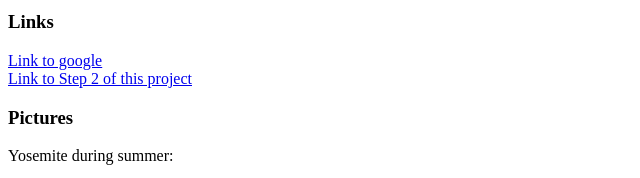
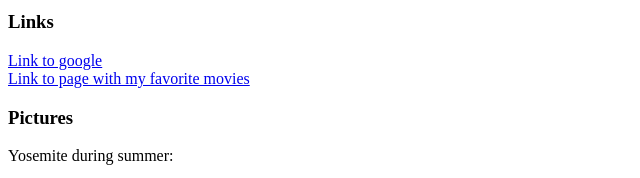
Before and after one commit to mattholm/html-practice, a plain HTML site: page index.html in a window 1280 px wide. Shown: the part 290-468 px from the top of the page, 0-640 px from the left. Drawn offline with Linux system fonts and the light colour scheme; grey boxes are pictures that could not be loaded.

Commit message:
Update index.html

```diff
--- a/index.html
+++ b/index.html
@@ -20,7 +20,7 @@
     <h3>Links</h3>
     <a href="http://www.google.com">Link to google</a>
     <br />
-    <a href="http://mattholm.github.io/html-practice/favorite-movies">Link to Step 2 of this project</a>
+    <a href="http://mattholm.github.io/html-practice/favorite-movies">Link to page with my favorite movies</a>
     <h3>Pictures</h3>
     <p>Yosemite during summer:</p>
     <img src="http://img.mi9.com/landscape/5082/dream-summer-2012-summer-in-yosemite_2560x1600_96307.jpg" alt="whops, this picture could not be shown :S"width="200" />
```
